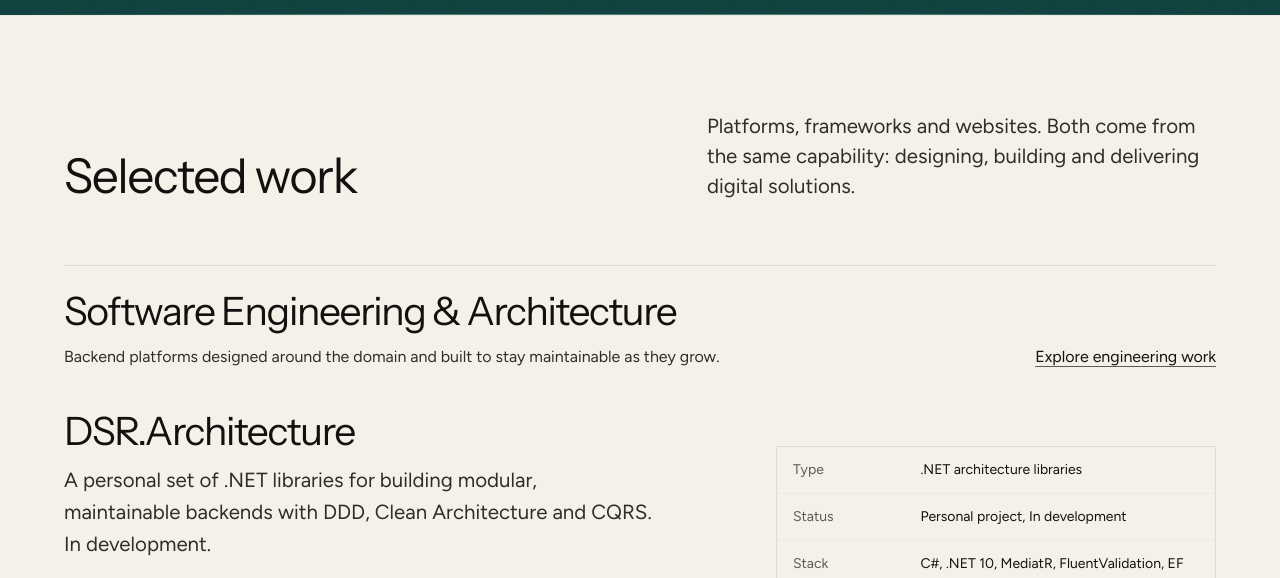
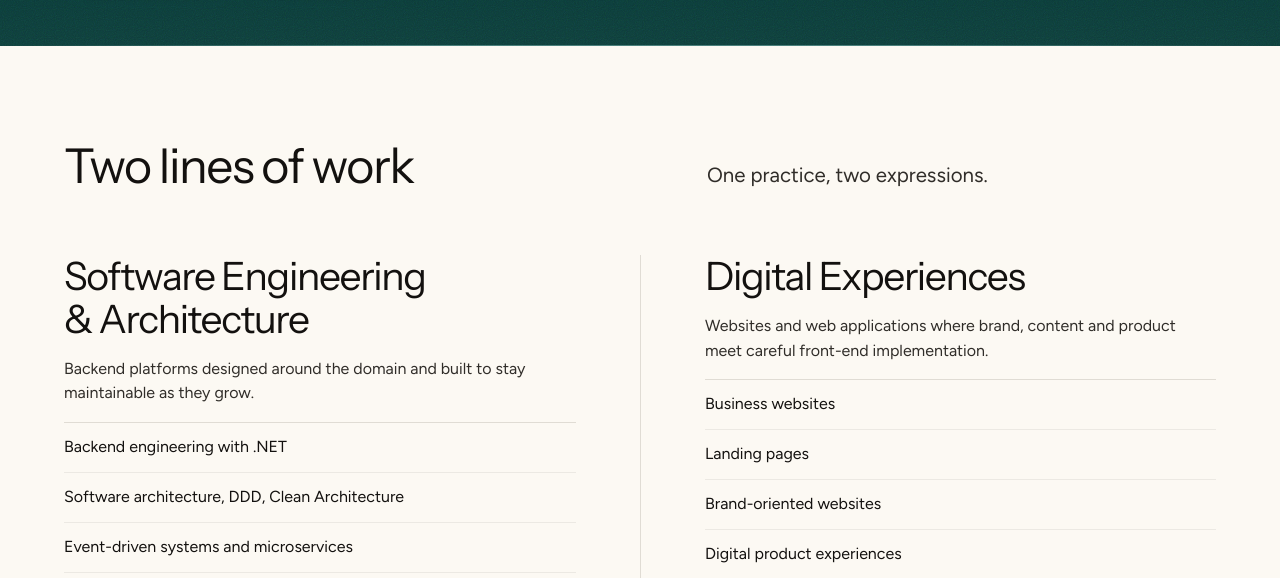
Before and after one commit to RockerInt/EngineeringPortfolio, an Astro site: page / in a window 1280 px wide. Shown: the part 770-1348 px from the top of the page. Built offline with nearby package versions, Linux system fonts and the light colour scheme; Astro itself is replaced by a stand-in of ours.

Commit message:
feat: restore Two lines of work and a full-screen hero
The home page brings back the Two lines of work section from main, ahead of
Selected work, and its hero fills the first screen under the bar as main does.
Chapter heads in Selected work shrink to their names so the section is not
repeated.

Co-Authored-By: Claude Opus 5.5 <noreply@anthropic.com>
(cherry picked from commit 9751ba464607154c16fc466aa42c3f597c81a47f)

```diff
--- a/src/i18n/en.ts
+++ b/src/i18n/en.ts
@@ -134,6 +134,8 @@ export const en = {
       ],
       link: 'More about me',
     },
+    areasLabel: 'Two lines of work',
+    areasTitle: 'One practice, two expressions.',
     areasNote: 'Both come from the same capability: designing, building and delivering digital solutions.',
     work: {
       label: 'Selected work',
--- a/src/i18n/es.ts
+++ b/src/i18n/es.ts
@@ -132,6 +132,8 @@ export const es: Dict = {
       ],
       link: 'Más sobre mí',
     },
+    areasLabel: 'Dos líneas de trabajo',
+    areasTitle: 'Una práctica, dos expresiones.',
     areasNote: 'Ambas nacen de la misma capacidad: diseñar, construir y entregar soluciones digitales.',
     work: {
       label: 'Trabajo seleccionado',
--- a/src/styles/global.css
+++ b/src/styles/global.css
@@ -1,10 +1,11 @@
 /* Hallmark · shape: Map / Diagram · genre: atmospheric · theme: Ribbon (by request) · redesign: full
- * hero: Banner · nav: edge-aligned · footer: statement · imagery: screenshots 3 (the owner's captures, natural), portrait muted · signature: the DSR.Architecture layers as a machined panel, the hour drawn as teal light behind the home hero and the footer · ribbon: dawn
+ * hero: Ledge (/), Banner (inner pages) · nav: edge-aligned · footer: statement · imagery: screenshots 3 (the owner's captures, natural), portrait muted · signature: the DSR.Architecture layers as a machined panel, the hour drawn as teal light behind the home hero and the footer · ribbon: dawn
  * axes: light/grotesk-sans/chromatic-teal · posture: committed · contrast: pass · fold: pass · job: hire · v2.0.0 */
 /* Hallmark · pre-emit critique: P4 H4 E4 S3 R4 V5 · weakest: S, the theme's instrument is a sleep mixer; here the machined panel holds the architecture drawing instead of faders, and no control pretends to work */
 /* Hallmark · waive 8 · the page order is the owner's content sequence · a redesign keeps the portfolio's sections and recomposes each one */
 /* Hallmark · waive 49b · project names and one profile address, two lines at most at 320px · Audiovisual Portfolio and the LinkedIn address are real names that cannot shorten */
 /* Hallmark · dismissed 77 · the inner pages hold one register each (a timeline, a repository list, three channels); the count is the owner's content, not a landing strip */
+/* Hallmark · dropped {href(lang, 'engineering')}, {href(lang, 'digital')} · not lost: both links still render on the home page, from the restored Two lines of work list */
 /* Hallmark · dropped eyebrow labels over section heads · 54 names them; each plain label is now the heading and the old title its lead line */
 @import url('./tokens.css');
 @import url('./base.css');
--- a/src/styles/tokens.css
+++ b/src/styles/tokens.css
@@ -28,6 +28,7 @@
 
 /* Roles the components read; each theme sets its own. */
 :root {
+  --header-h: 73px;
   --text-head: clamp(1.5625rem, 2vw + 1rem, 2.441rem);
   --rule-heavy: 1px;
   --head-case: none;
--- a/src/views/Home.astro
+++ b/src/views/Home.astro
@@ -26,8 +26,10 @@ const engineering = (await getProjects(lang)).filter((p) => p.data.featured && p
 const lead = engineering.find((p) => slugOf(p.id) === 'dsr-architecture');
 const rows = engineering.filter((p) => p !== lead);
 const digital = await getProjects(lang, 'digital');
-const A = d.areas.engineering;
-const B = d.areas.digital;
+const areas = [
+  { link: href(lang, 'engineering'), ...d.areas.engineering },
+  { link: href(lang, 'digital'), ...d.areas.digital },
+] as const;
 ---
 
 <Base lang={lang} page="home" title={h.title} description={h.description}>
@@ -58,20 +60,34 @@ const B = d.areas.digital;
     </div>
   </section>
 
+  <Section label={h.areasLabel} title={h.areasTitle}>
+    <div class="areas">
+      {
+        areas.map((area) => (
+          <article class="area">
+            <h3>{area.title}</h3>
+            <p class="text">{area.text}</p>
+            <ul class="register">
+              {area.items.map((item) => <li>{item}</li>)}
+            </ul>
+            <p><a class="link" href={area.link}>{area.cta}</a></p>
+          </article>
+        ))
+      }
+    </div>
+    <p class="label note">{h.areasNote}</p>
+  </Section>
+
   <section class="section band" id="work">
     <div class="container">
       <header class="head">
         <h2>{h.work.label}</h2>
-        <p class="lead">{h.work.title} {h.areasNote}</p>
+        <p class="lead">{h.work.title}</p>
       </header>
 
       <div class="chapter">
         <header class="chapter-head">
-          <div>
-            <h3>{A.title}</h3>
-            <p>{A.text}</p>
-          </div>
-          <a class="link" href={href(lang, 'engineering')}>{A.cta}</a>
+          <h3>{h.work.engineering}</h3>
         </header>
 
         {
@@ -117,11 +133,7 @@ const B = d.areas.digital;
   <section class="section">
     <div class="container chapter">
       <header class="chapter-head">
-        <div>
-          <h3>{B.title}</h3>
-          <p>{B.text}</p>
-        </div>
-        <a class="link" href={href(lang, 'digital')}>{B.cta}</a>
+        <h3>{h.work.digital}</h3>
       </header>
 
       <div class="set">
@@ -156,20 +168,26 @@ const B = d.areas.digital;
 </Base>
 
 <style>
-  /* Banner: the head, one sentence and the actions, with the sheet's title block beside them. */
+  /* The hero fills the first screen under the bar: the statement at the top, the pitch and the
+     title block resting on its foot. */
   .hero {
-    padding-block: var(--space-3xl) var(--space-xl);
+    display: grid;
+    min-height: calc(100svh - var(--header-h));
+    padding-block: var(--space-3xl) var(--space-2xl);
   }
 
   .grid {
     display: grid;
     grid-template-columns: minmax(0, 1fr);
     gap: var(--space-xl) var(--space-3xl);
-    align-items: start;
+    align-content: space-between;
+    align-items: end;
   }
 
+  /* The statement grows with the screen so it carries the space the full-height hero gives it. */
   h1 {
     max-width: none;
+    font-size: clamp(var(--text-display-s), 6.5vw, 6.25rem);
     text-wrap: balance;
   }
 
@@ -210,6 +228,53 @@ const B = d.areas.digital;
     }
   }
 
+  /* Two lines of work: two columns parted by a hairline. */
+  .areas {
+    display: grid;
+    grid-template-columns: minmax(0, 1fr);
+    gap: var(--space-2xl) var(--gap-columns);
+  }
+
+  .area {
+    display: grid;
+    gap: var(--space-md);
+    align-content: start;
+  }
+
+  .area h3 {
+    font-size: var(--text-head);
+    line-height: 1.1;
+  }
+
+  .area .text {
+    max-width: 48ch;
+    color: var(--color-ink-2);
+  }
+
+  .area li {
+    padding-block: var(--space-sm);
+  }
+
+  .areas + .note {
+    margin-top: var(--space-xl);
+  }
+
+  @media (min-width: 60rem) {
+    .areas {
+      grid-template-columns: repeat(2, minmax(0, 1fr));
+      column-gap: 0;
+    }
+
+    .area:first-child {
+      padding-right: var(--space-2xl);
+    }
+
+    .area + .area {
+      padding-left: var(--space-2xl);
+      border-left: var(--rule-hair) solid var(--color-rule);
+    }
+  }
+
   /* Chapters */
   .chapter-head {
     display: flex;
@@ -225,11 +290,6 @@ const B = d.areas.digital;
   .chapter-head h3 {
     font-size: var(--text-head);
     line-height: 1.1;
-  }
-
-  .chapter-head p {
-    margin-top: var(--space-sm);
-    color: var(--color-ink-2);
   }
 
   .flagship {
```
